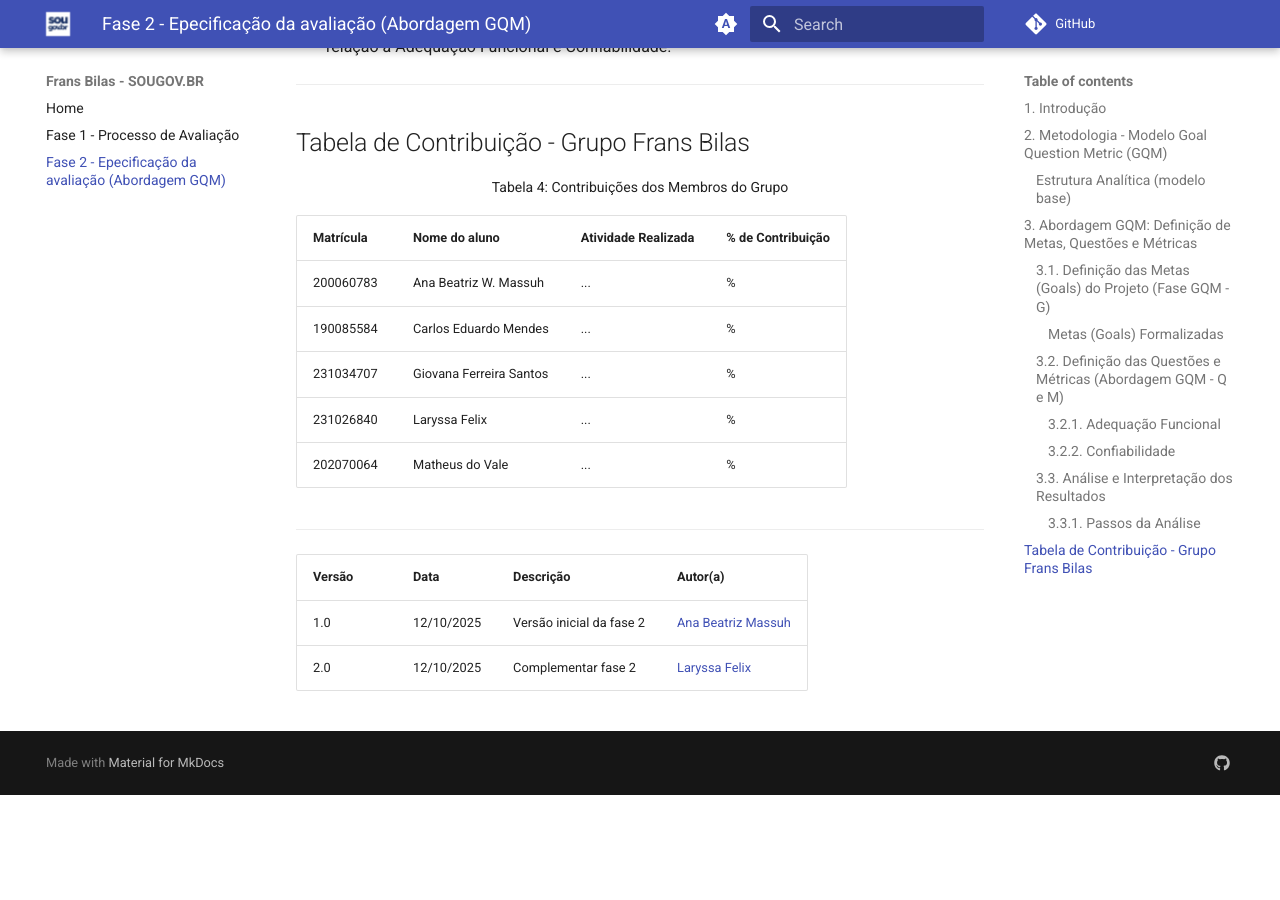
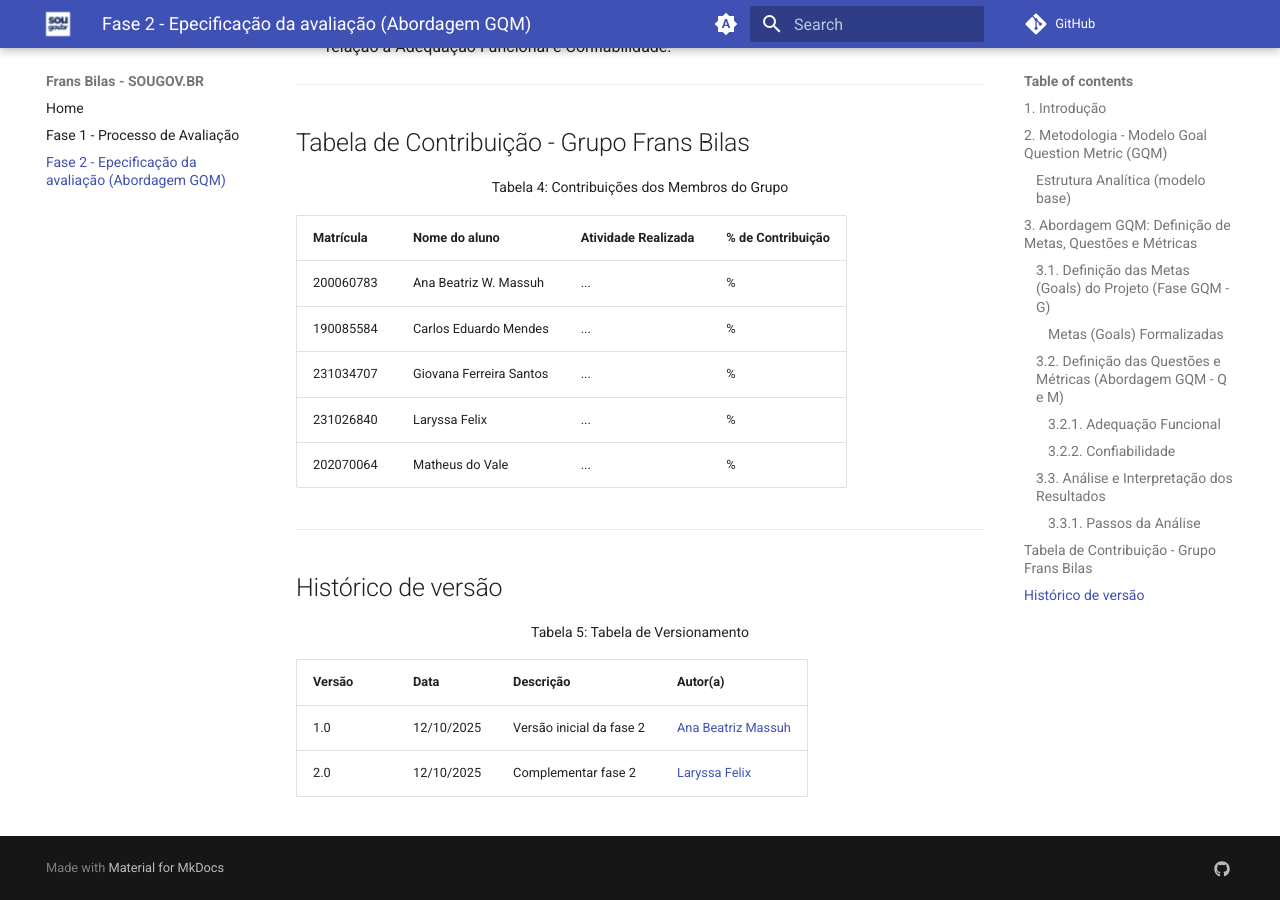
Before and after one commit to felixlaryssa/2025-2_T01_FRANS-BILAS, an MkDocs documentation site: the page built from docs/fase2.md, in a window 1280 px wide and 900 px high, scrolled down 5916 px. Built offline with MkDocs 1.6.1 and Material for MkDocs 9.7.7, drawn with Linux system fonts in a browser that asks for light colours; comment, search, counter and statistics services are not loaded; before the commit the page ends 6711 px from its top, so only the background shows below that.

Commit message:
Add version history section to fase2.md

```diff
--- a/docs/fase2.md
+++ b/docs/fase2.md
@@ -129,7 +129,13 @@ Cruzar a baixa Taxa de Sucesso (M3) com as falhas de Correção Funcional (M2) p
 
 ---------------------
 
+## Histórico de versão
+
+<div style="text-align: center; margin: 0; font-size: 14px;">
+  Tabela 5: Tabela de Versionamento
+</div>
+
 | Versão | Data       | Descrição                             | Autor(a) |
 | ------ | ---------- | ------------------------------------- | -------- |
 | 1.0    | 12/10/2025 | Versão inicial da fase 2 | [Ana Beatriz Massuh](https://github.com/AnaBeatrizMassuh)   |
-| 2.0    | 12/10/2025 | Complementar fase 2 | [Laryssa Felix](https://github.com/felixlaryssa)  |
+| 2.0    | 12/10/2025 | Complementar fase 2 | [Laryssa Felix](https://github.com/felixlaryssa) |
```
